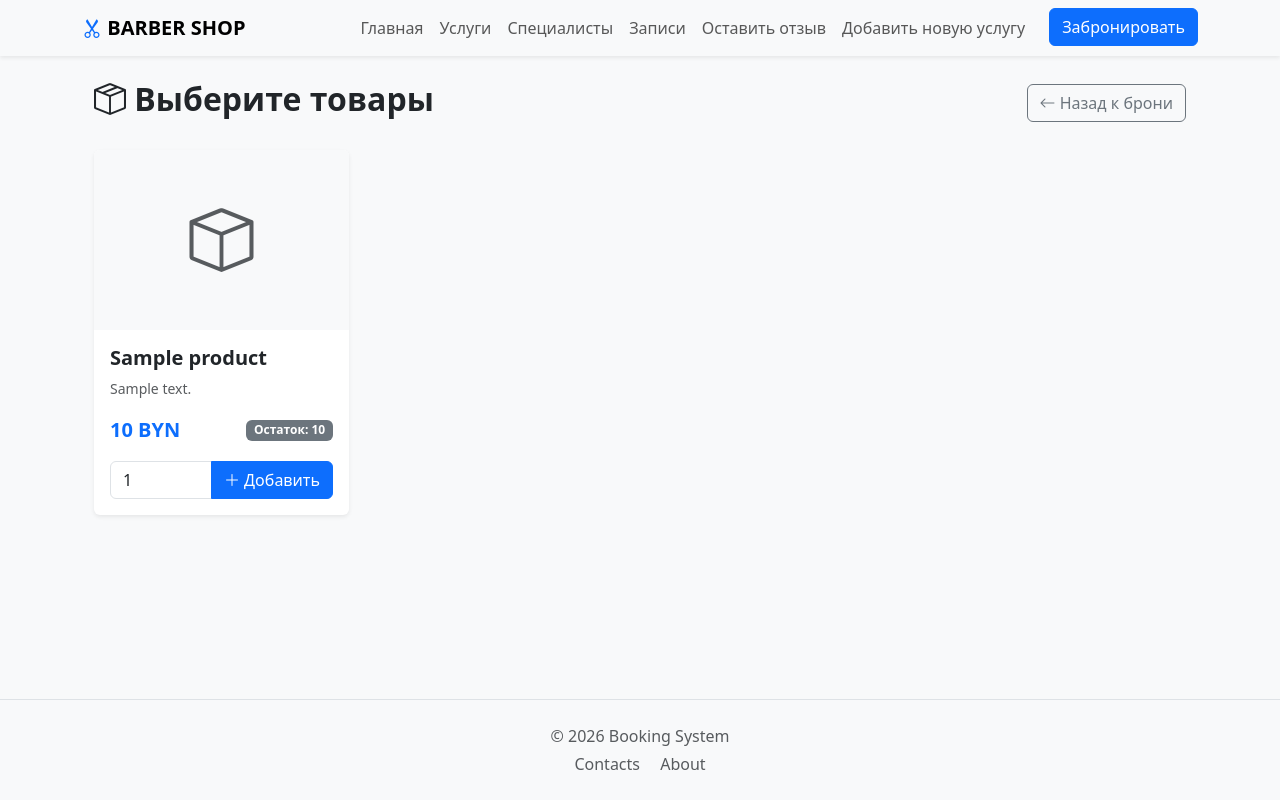
After one commit to Arturidze1/Python73, a Django app: page /bookings/1/product_shop in a window 1280 px wide. The commit adds this page. Run offline with Django 5.2, Linux system fonts and the light colour scheme; tables that the repository leaves empty hold one stand-in row (values such as "Sample post"); some libraries are stand-ins or nearby versions.

Commit message:
add Forms into projects

```diff
--- a/booking_manager/forms/booking_form.py
+++ b/booking_manager/forms/booking_form.py
@@ -1,6 +1,7 @@
 from django.utils import timezone
 from django import forms
 
+from account.models import Barber
 from booking_manager.models import Booking
 
 
@@ -41,7 +42,10 @@ class BookingForm(forms.ModelForm):
     def __init__(self, *args, **kwargs):
         super().__init__(*args, **kwargs)
 
+
         self.fields['visit_time'].input_formats = ['%Y-%m-%dT%H:%M']
 
         self.fields['booking_service'].empty_label = '----Выберите услугу----'
         self.fields['barber'].empty_label = '----Выберите барбера----'
+
+        self.fields['barber'].queryset = Barber.objects.select_related('user')
--- a/booking_manager/forms/comment_form.py
+++ b/booking_manager/forms/comment_form.py
@@ -12,7 +12,8 @@ class CommentForm(forms.Form):
 
     text = forms.CharField(
         label='Введите комментарий',
-        widget=Textarea(attrs={'style': 'resize: none'})
+        widget=Textarea(attrs={'style': 'resize: none'}),
+        required=False
     )
 
     rating = forms.IntegerField(
@@ -26,3 +27,5 @@ class CommentForm(forms.Form):
     def __init__(self, *args, **kwargs):
         super().__init__(*args, **kwargs)
         self.fields['barber'].label_from_instance = lambda x: f'{x.user.first_name} {x.user.last_name}'
+
+        self.fields['barber'].queryset = Barber.objects.select_related('user')
--- a/booking_manager/urls.py
+++ b/booking_manager/urls.py
@@ -9,7 +9,10 @@ urlpatterns = [
     path('specialists/', views.specialists, name='specialists'),
     path('bookings/', views.bookings, name='bookings'),
     path('bookings/new_booking/', views.new_booking, name='new_booking'),
+    path('bookings/<int:booking_id>/product_shop', views.product_shop, name='product_shop'),
+    path('bookings/<int:booking_id>/product_shop/add/<int:product_id>', views.add_to_cart, name='add_to_cart'),
     path('bookings/<int:booking_id>/', views.detail_booking, name='detail_booking'),
     path('bookings/add_comments/', views.add_comments, name='add_comments'),
-    path('bookings/add_booking_service/', views.add_booking_service, name='add_booking_service')
+    path('bookings/add_booking_service/', views.add_booking_service, name='add_booking_service'),
+    path('specialists/<int:barber_id>/', views.info_about_barber, name='info_about_barber'),
 ]
--- a/booking_manager/views.py
+++ b/booking_manager/views.py
@@ -1,12 +1,14 @@
 from django.contrib.auth.decorators import login_required, user_passes_test
 from django.http import HttpResponse, HttpResponseRedirect
-from django.shortcuts import render, get_object_or_404
+from django.shortcuts import render, get_object_or_404, redirect
 from django.urls import reverse
+from django.db.models import Avg
 
 from booking_manager.forms.booking_form import BookingForm
 from booking_manager.forms.booking_service_form import BookingServiceForm
 from booking_manager.forms.comment_form import CommentForm
-from booking_manager.models import Booking, BookingService, Comment
+from booking_manager.forms.product_booking_form import ProductBookingForm
+from booking_manager.models import Booking, BookingService, Comment, Product, ProductBooking
 from account.models import Barber, Client
 
 
@@ -27,10 +29,12 @@ def services(request):
 def specialists(request):
     template_name = 'specialists.html'
 
-    context = {
-        'specialists' : Barber.objects
-            .select_related('user')
-            .prefetch_related('received_comment')
+    specialists = (Barber.objects
+                   .select_related('user')
+                   .annotate(avg_rating=Avg('received_comment__rating')))
+
+    context={
+        'specialists' : specialists
     }
     return render(request, template_name=template_name, context=context)
 
@@ -41,7 +45,8 @@ def bookings(request):
         'bookings': Booking.objects
         .select_related(
             'client__user',
-            'barber__user'
+            'barber__user',
+            'booking_service'
         )
     }
     return render(request, template_name=template_name, context=context)
@@ -75,7 +80,8 @@ def new_booking(request):
     else:
         form = BookingForm()
 
-    return render(request, template_name=template_name, context={'form' : form})
+
+    return render(request, template_name=template_name, context={'form' : form })
 
 
 @login_required
@@ -118,3 +124,51 @@ def add_booking_service(request):
         form = BookingServiceForm()
 
     return render(request, template_name=template_name, context={'form' : form})
+
+def info_about_barber(request, barber_id):
+    template_name = 'info_about_barber.html'
+
+    barber = get_object_or_404(Barber.objects.select_related('user'), id=barber_id)
+
+    comments = barber.received_comment.all()
+
+    context = {
+        'barber': barber,
+        'comments': comments,
+    }
+
+    return render(request, template_name=template_name, context=context)
+
+
+def product_shop(request, booking_id):
+    template_name = 'product_shop.html'
+
+    booking = get_object_or_404(Booking, id=booking_id)
+    products =  Product.objects.filter(amount__gt=0)
+
+    context = {
+        'booking' : booking,
+        'products' : products
+    }
+
+    return render(request, template_name=template_name, context=context)
+
+def add_to_cart(request, booking_id, product_id):
+    booking = get_object_or_404(Booking, id=booking_id)
+    product = get_object_or_404(Product, id=product_id)
+
+    if request.method == "POST":
+        form = ProductBookingForm(request.POST)
+        if form.is_valid():
+            product_booking = form.save(commit=False)
+
+            product_booking.booking = booking
+            product_booking.product = product
+
+            product.amount -= product_booking.quantity
+            product_booking.total_price = product.price * product_booking.quantity
+
+            product_booking.save()
+            return redirect('product_shop', booking_id=booking.id)
+
+    return redirect('product_shop', booking_id=booking.id)
--- a/templates/detail_booking.html
+++ b/templates/detail_booking.html
@@ -38,7 +38,7 @@
 
                     <p><strong>
                         {% if details.visit_time %}
-                        <i class="bi bi-clock"></i> Время визита: {{ details.visit_time }} ({{ details.visit_time }})
+                        <i class="bi bi-clock"></i> Время визита: {{ details.visit_time }}
                         {% else %}
                         <i class="bi bi-clock"></i> Время не указано
                         {% endif %}
@@ -74,13 +74,14 @@
                                 <i class="bi bi-box-seam text-muted me-2"></i>
                                 {{ item.product.name }}
                             </div>
-                            <span class="badge bg-primary rounded-pill">{{ item.quantity | default:"1"  }} шт.</span>
+                            <span class="badge bg-primary rounded-pill">{{ item.quantity  }} шт.</span>
                         </li>
                         {% endfor %}
                     </ul>
                     {% else %}
                     <div class="text-center py-4">
                         <p class="text-muted mb-0">Корзина пуста.</p>
+                        <a href="{% url 'product_shop' details.id %}" class="btn btn-outline-primary mt-3 mb-3">Добавить товары +</a>
                     </div>
                     {% endif %}
                     </ul>
--- /dev/null
+++ b/templates/product_shop.html
@@ -0,0 +1,54 @@
+{% extends 'base.html' %}
+{% load crispy_forms_tags %}
+
+{% block title %}Добавить товары{% endblock %}
+
+{% block content %}
+<div class="container mt-4 mb-5">
+    <!-- Заголовок и кнопка Назад -->
+    <div class="d-flex justify-content-between align-items-center mb-4">
+        <h2 class="fw-bold"><i class="bi bi-box-seam"></i> Выберите товары</h2>
+        <a href="{% url 'detail_booking' booking.id %}" class="btn btn-outline-secondary">
+            <i class="bi bi-arrow-left"></i> Назад к брони
+        </a>
+    </div>
+
+    <div class="row g-4">
+        {% for product in products %}
+        <div class="col-md-6 col-lg-4 col-xl-3">
+            <div class="card h-100 shadow-sm border-0">
+
+                <div class="bg-light d-flex align-items-center justify-content-center rounded-top" style="height: 180px;">
+                    <i class="bi bi-box text-muted" style="font-size: 4rem;"></i>
+                </div>
+
+                <div class="card-body d-flex flex-column">
+                    <h5 class="card-title fw-bold">{{ product.name }}</h5>
+                    <p class="card-text text-muted small flex-grow-1">{{ product.description|truncatechars:50 }}</p>
+
+                    <div class="d-flex justify-content-between align-items-center mb-3">
+                        <span class="fs-5 fw-bold text-primary">{{ product.price }} BYN</span>
+                        <span class="badge bg-secondary">Остаток: {{ product.amount }}</span>
+                    </div>
+
+                    <form action="{% url 'add_to_cart' booking.id product.id %}" method="post" class="mt-auto">
+                        {% csrf_token %}
+                        <input type="hidden" name="product" value="{{ product.id }}">
+                        <div class="input-group">
+                            <input type="number" name="quantity" class="form-control" value="1" min="1" max="{{ product.amount }}" required>
+                            <button type="submit" class="btn btn-primary">
+                                <i class="bi bi-plus-lg"></i> Добавить
+                            </button>
+                        </div>
+                    </form>
+                </div>
+            </div>
+        </div>
+        {% empty %}
+        <div class="col-12 text-center py-5">
+            <h4 class="text-muted">Товаров пока нет...</h4>
+        </div>
+        {% endfor %}
+    </div>
+</div>
+{% endblock %}
```
Also changed, not shown: booking_manager/forms/product_booking_form.py (added, +22 -0 lines), templates/info_about_barber.html (added, +28 -0 lines), templates/specialists.html (+7 -6 lines).
